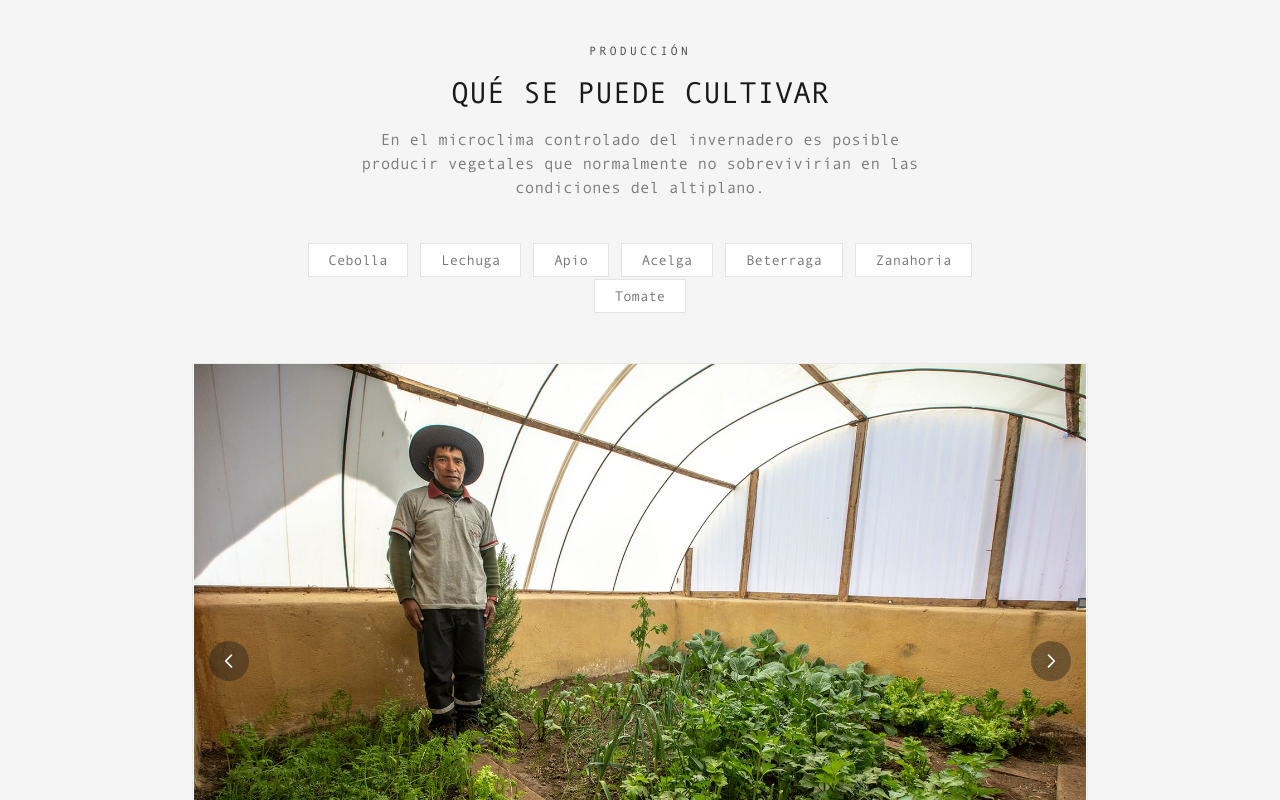
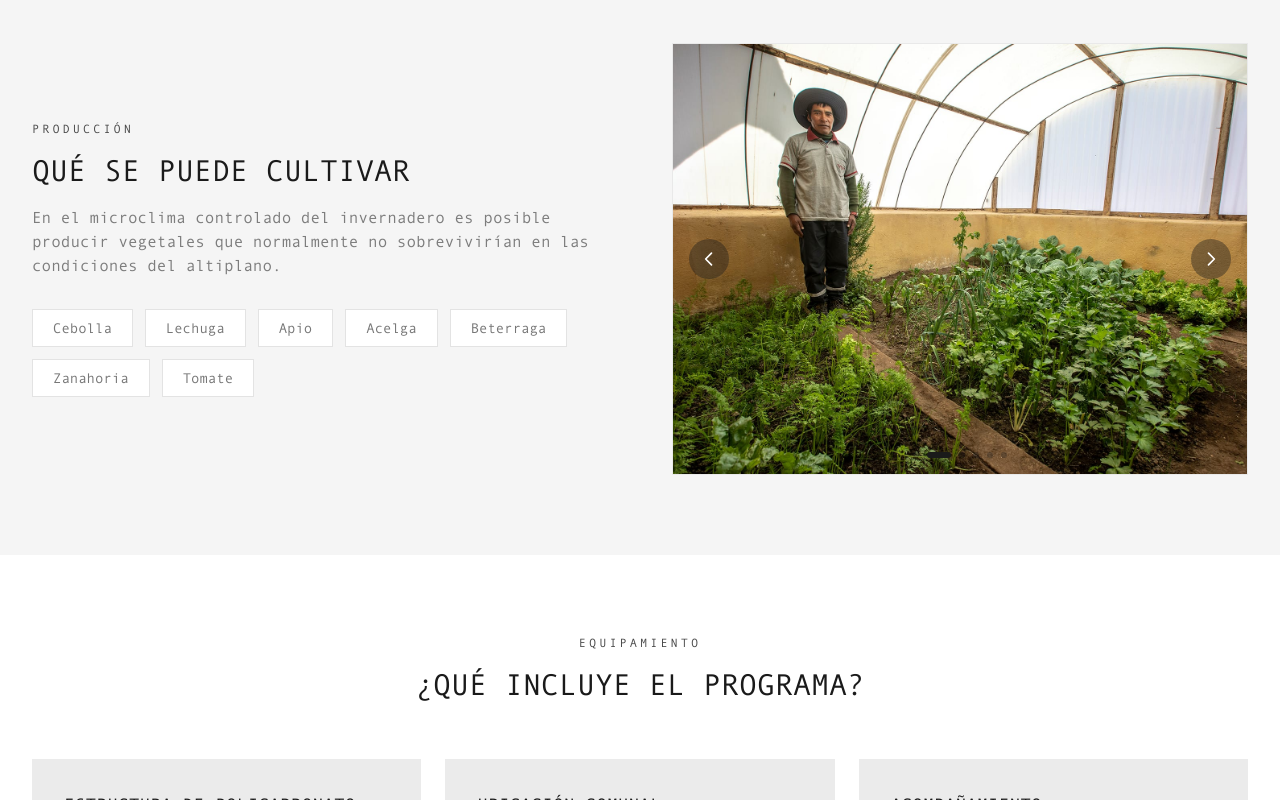
Before and after one commit to jpfernandezcenteno-max/Pacomarca, a Next.js app: page /programas/invernadero in a window 1280 px wide. Shown: the part 1500-2300 px from the top of the page. Built offline with nearby package versions, Linux system fonts and the light colour scheme; a web font is replaced by a local one.

Commit message:
Invernadero: carrusel al costado (2 columnas) e imagenes a tamano uniforme (object-cover)
Co-Authored-By: Claude Opus 4.8 <noreply@anthropic.com>

```diff
--- a/app/programas/invernadero/page.tsx
+++ b/app/programas/invernadero/page.tsx
@@ -39,16 +39,16 @@ function Carousel({ images }: { images: string[] }) {
     return () => clearInterval(t)
   }, [n])
   return (
-    <div className="relative aspect-[3/2] overflow-hidden bg-white border border-sand/40">
+    <div className="relative aspect-[4/3] overflow-hidden bg-white border border-sand/40">
       {images.map((src, idx) => (
         <Image
           key={src}
           src={src}
           alt=""
           fill
-          sizes="(max-width: 1024px) 100vw, 900px"
+          sizes="(max-width: 1024px) 100vw, 50vw"
           priority={idx === 0}
-          className={`object-contain transition-opacity duration-700 ${idx === i ? 'opacity-100' : 'opacity-0'}`}
+          className={`object-cover transition-opacity duration-700 ${idx === i ? 'opacity-100' : 'opacity-0'}`}
         />
       ))}
       <button
@@ -136,28 +136,24 @@ export default function InvernaderoPage() {
       {/* Vegetables */}
       <section className="bg-cream py-20">
         <div className="max-w-7xl mx-auto px-6 lg:px-8">
-          <FadeUp>
-            <div className="text-center mb-12">
+          <div className="grid grid-cols-1 lg:grid-cols-2 gap-16 items-center">
+            <FadeUp>
               <p className="text-xs tracking-[0.25em] uppercase text-gold mb-4">Producción</p>
-              <h2 className="font-serif text-3xl text-ink">Qué se puede cultivar</h2>
-              <p className="text-base text-ink/55 mt-4 max-w-xl mx-auto">
+              <h2 className="font-serif text-3xl text-ink mb-4">Qué se puede cultivar</h2>
+              <p className="text-base text-ink/55 mb-8 max-w-xl">
                 En el microclima controlado del invernadero es posible producir vegetales que normalmente no sobrevivirían en las condiciones del altiplano.
               </p>
-            </div>
-          </FadeUp>
-          <div className="flex flex-wrap justify-center gap-3 max-w-3xl mx-auto">
-            {vegetables.map((v, i) => (
-              <FadeUp key={v} delay={i * 0.04}>
-                <span className="bg-white border border-sand/50 text-ink/60 text-sm px-5 py-2">{v}</span>
-              </FadeUp>
-            ))}
+              <div className="flex flex-wrap gap-3">
+                {vegetables.map((v) => (
+                  <span key={v} className="bg-white border border-sand/50 text-ink/60 text-sm px-5 py-2">{v}</span>
+                ))}
+              </div>
+            </FadeUp>
+
+            <FadeUp delay={0.15}>
+              <Carousel images={carruselFotos} />
+            </FadeUp>
           </div>
-
-          <FadeUp delay={0.1}>
-            <div className="max-w-4xl mx-auto mt-14">
-              <Carousel images={carruselFotos} />
-            </div>
-          </FadeUp>
         </div>
       </section>
 
```
